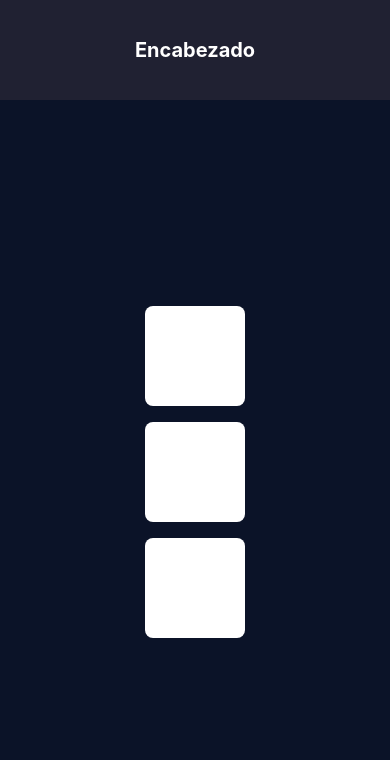
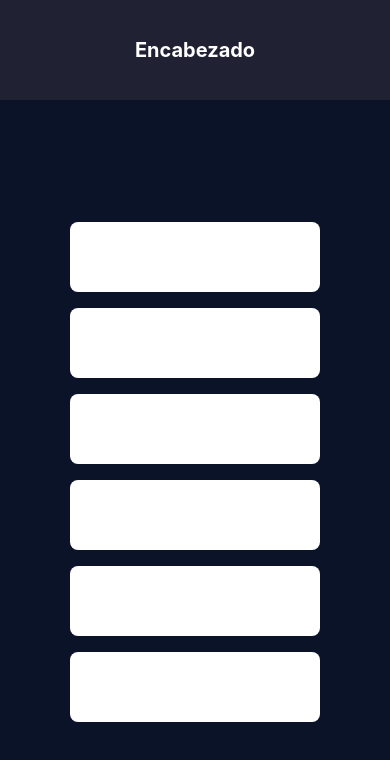
Before and after one commit to Balsero300/PROYECTO-TARDUS, a React Native app: screen / in a window 390 px wide. Shown: the top 760 px of the page. Built offline with nearby package versions, Linux system fonts and the light colour scheme.

Commit message:
Agrego lista de alumnos

```diff
--- a/App.js
+++ b/App.js
@@ -13,6 +13,9 @@ const data = [
   { id: '1' },
   { id: '2' },
   { id: '3' },
+  { id: '4' },
+  { id: '5' },
+  { id: '6' },
   // Agrega más elementos según tus necesidades
 ];
 
@@ -49,8 +52,8 @@ const styles = StyleSheet.create({
     fontWeight: 'bold',
   },
   box: {
-    width: 100,
-    height: 100,
+    width: 250,
+    height: 70,
     marginVertical: 8,
     borderRadius: 8,
     backgroundColor: 'white', // Establece el color aquí
```
